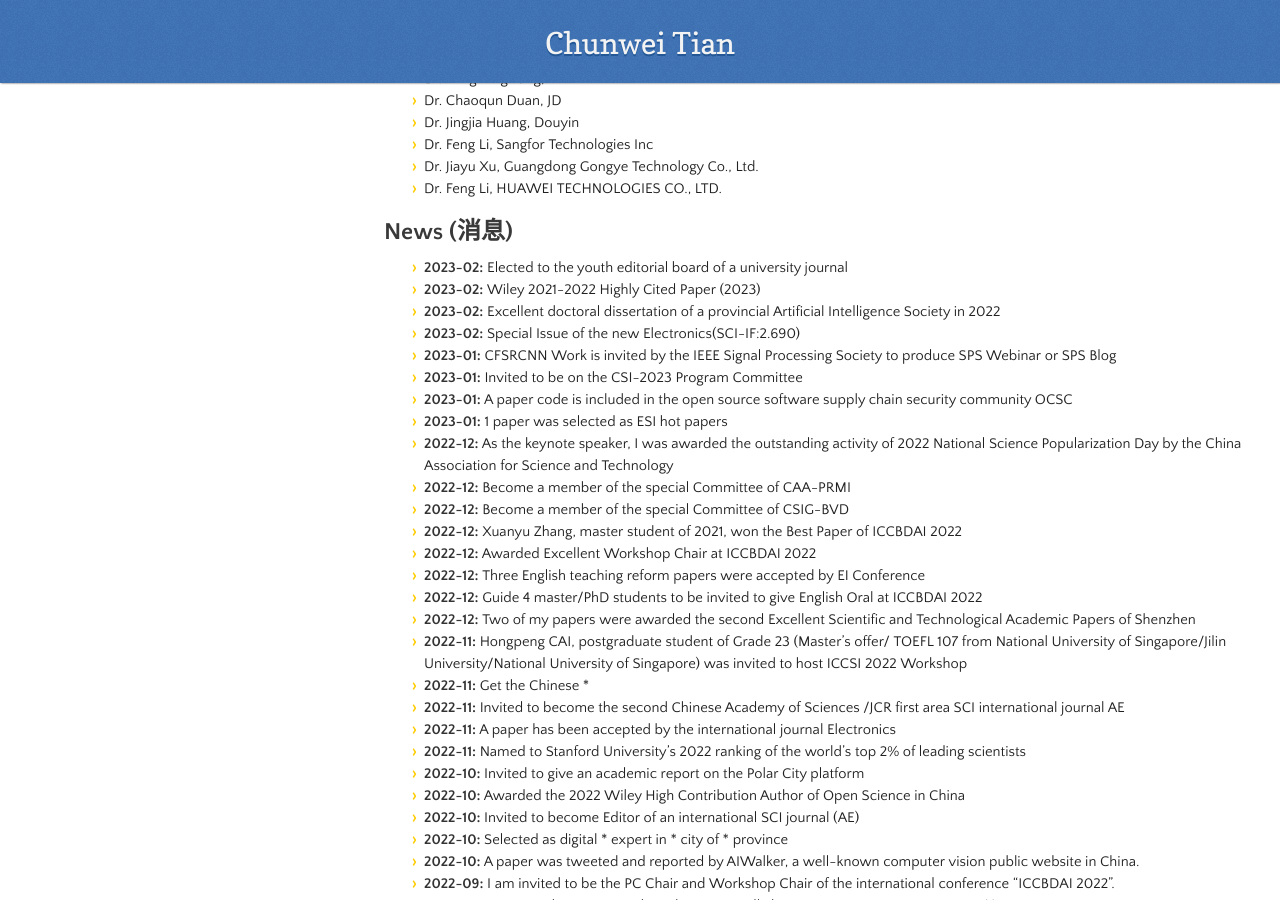
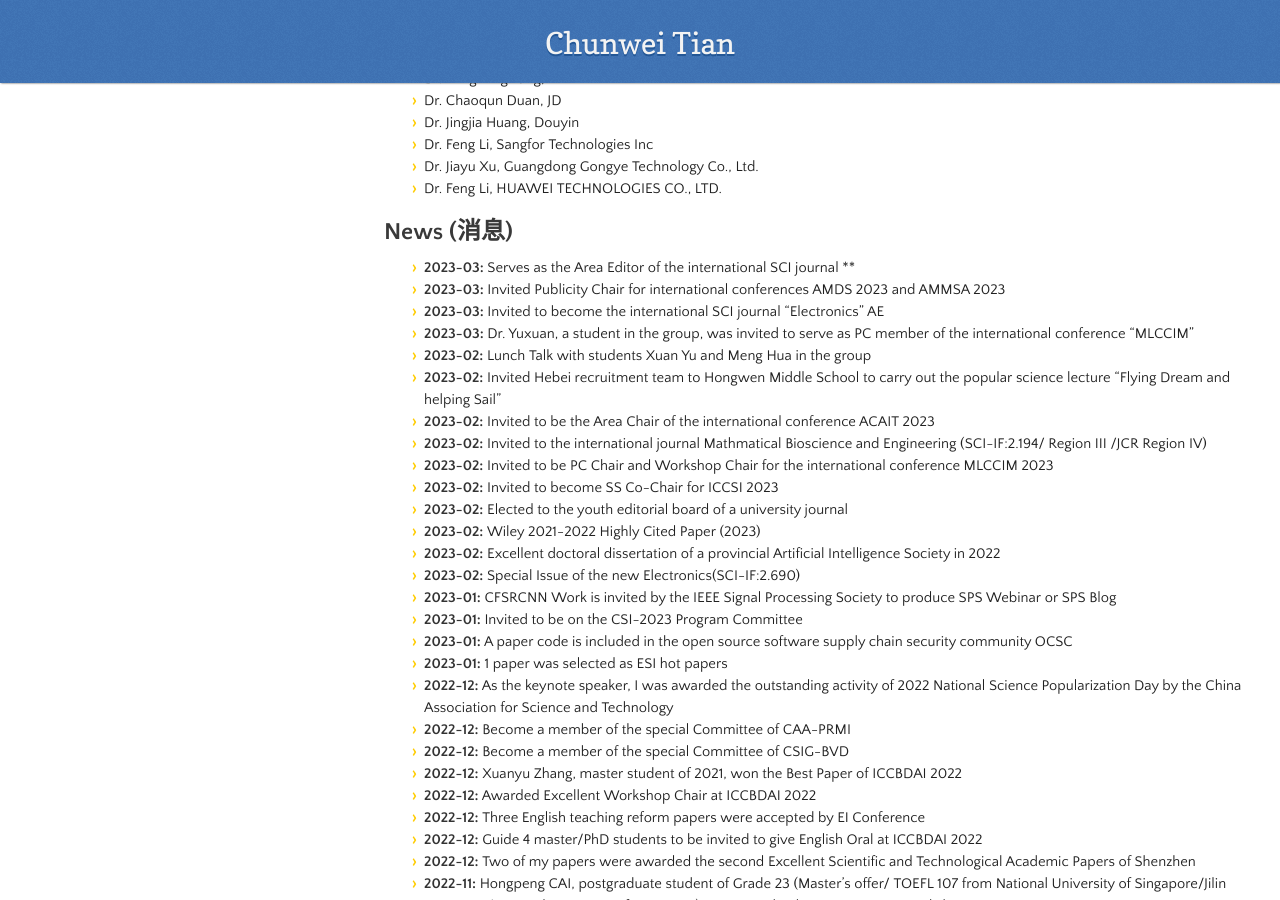
Before and after one commit to hellloxiaotian/hellloxiaotian.github.io, a Jekyll site: the page built from index.md, in a window 1280 px wide and 900 px high, scrolled down 4615 px. Built offline with Jekyll 4.4.1, drawn with Linux system fonts in a browser that asks for light colours; nearby versions of some CDN libraries; our own code applies the rules of GitHub Pages for plain Markdown files; the repository's description, which GitHub fills in, is left out.

Commit message:
Add files via upload

```diff
--- a/index.md
+++ b/index.md
@@ -132,6 +132,16 @@ Major Research Project:  Noise Tolerance Computing and Flexible Low-Level Vision
 ## News (消息)
 
 
+- **2023-03:** Serves as the Area Editor of the international SCI journal **
+- **2023-03:** Invited Publicity Chair for international conferences AMDS 2023 and AMMSA 2023
+- **2023-03:** Invited to become the international SCI journal "Electronics" AE
+- **2023-03:** Dr. Yuxuan, a student in the group, was invited to serve as PC member of the international conference "MLCCIM"
+- **2023-02:** Lunch Talk with students Xuan Yu and Meng Hua in the group
+- **2023-02:** Invited Hebei recruitment team to Hongwen Middle School to carry out the popular science lecture "Flying Dream and helping Sail"
+- **2023-02:** Invited to be the Area Chair of the international conference ACAIT 2023
+- **2023-02:** Invited to the international journal Mathmatical Bioscience and Engineering (SCI-IF:2.194/ Region III /JCR Region IV)
+- **2023-02:** Invited to be PC Chair and Workshop Chair for the international conference MLCCIM 2023
+- **2023-02:** Invited to become SS Co-Chair for ICCSI 2023
 - **2023-02:** Elected to the youth editorial board of a university journal
 - **2023-02:** Wiley 2021-2022 Highly Cited Paper (2023)
 - **2023-02:** Excellent doctoral dissertation of a provincial Artificial Intelligence Society in 2022
```
